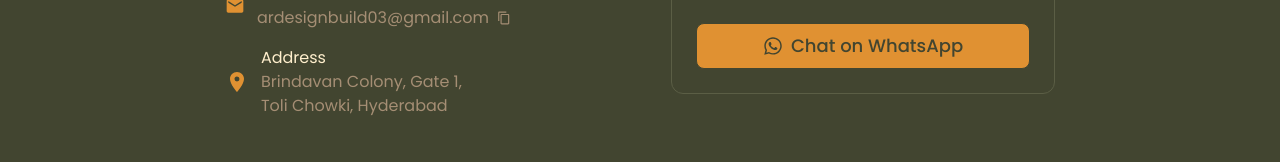
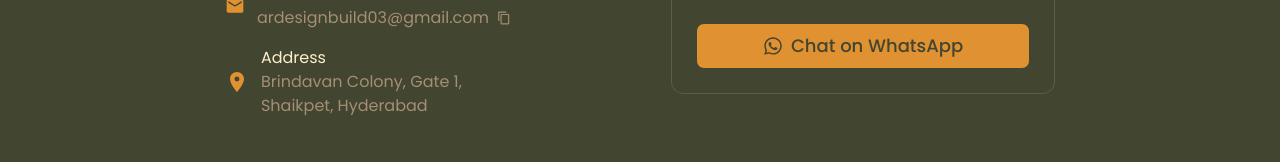
Before and after one commit to arzamansoori/ardesignbuild_website, a React (Vite) app: page / in a window 1280 px wide. Shown: the part 3361-3523 px from the top of the page. Built offline with nearby package versions, Linux system fonts and the light colour scheme.

Commit message:
Address update

```diff
--- a/index.html
+++ b/index.html
@@ -62,7 +62,7 @@
         "email": "ardesignbuild03@gmail.com",
         "address": {
           "@type": "PostalAddress",
-          "streetAddress": "Brindavan Colony, Gate 1, Toli Chowki",
+          "streetAddress": "Brindavan Colony, Gate 1, Shaikpet",
           "addressLocality": "Hyderabad",
           "addressRegion": "Telangana",
           "addressCountry": "IN"
--- a/src/components/ContactSection.jsx
+++ b/src/components/ContactSection.jsx
@@ -94,7 +94,7 @@ const ContactSection = () => {
                 <div>
                   <p className="text-cream">Address</p>
                   <p className="text-muted">
-                    Brindavan Colony, Gate 1, <br /> Toli Chowki, Hyderabad
+                    Brindavan Colony, Gate 1, <br /> Shaikpet, Hyderabad
                   </p>
                 </div>
               </div>
--- a/src/components/Footer.jsx
+++ b/src/components/Footer.jsx
@@ -76,7 +76,7 @@ const Footer = () => {
               <li>{PHONE_NUMBER}</li>
               <li>{EMAIL}</li>
               <li>
-                Brindavan Colony, <br /> Toli Chowki, Hyderabad
+                Brindavan Colony, <br /> Shaikpet, Hyderabad
               </li>
             </ul>
           </div>
```
